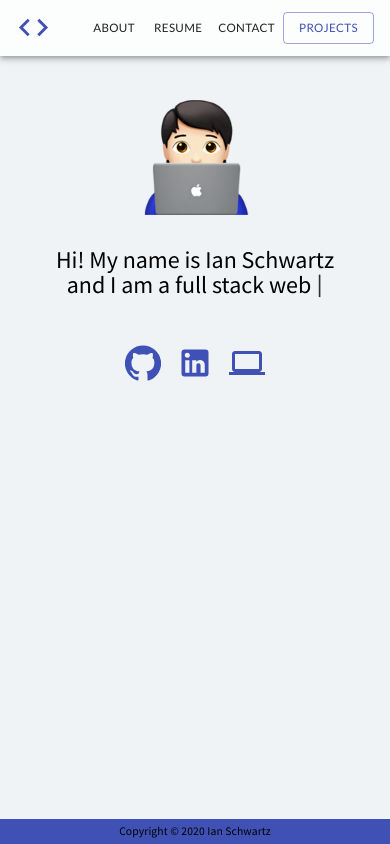
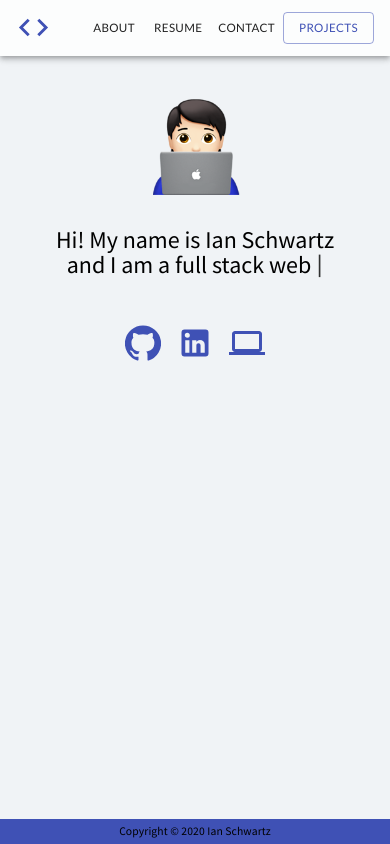
Before and after one commit to ian-schwartz/portfolio, a React (Create React App) app: page / in a window 390 px wide. Built offline with nearby package versions, Linux system fonts and the light colour scheme.

Commit message:
home media query adjustment

```diff
--- a/src/App.css
+++ b/src/App.css
@@ -170,8 +170,7 @@
   }
 
   .home-png {
-    height: 120px;
-    width: 120px;
+    height: 6.25rem;
     margin-bottom: 10%;
     transition: none;
   }
```
